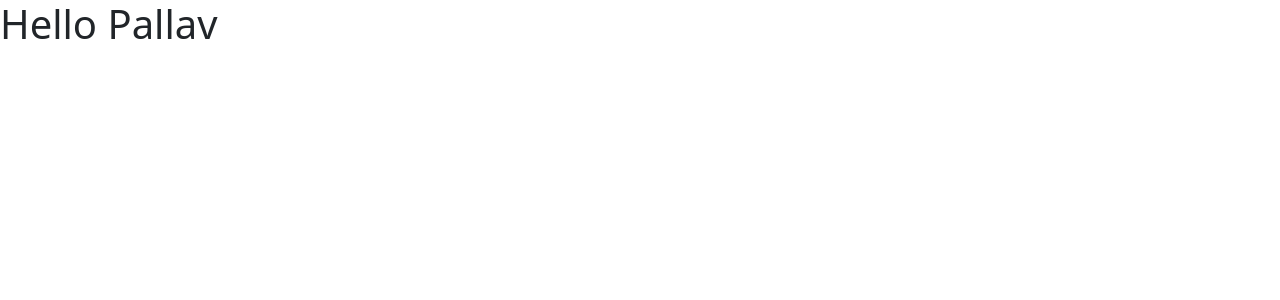
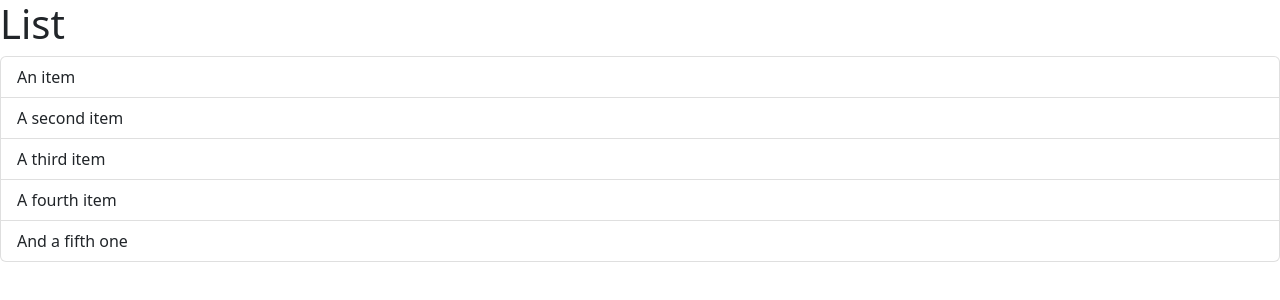
Before and after one commit to contrazap/react-app, a React (Vite) app: page / in a window 1280 px wide. Shown: the top 300 px of the page. Built offline with nearby package versions, Linux system fonts and the light colour scheme.

Commit message:
Added fragment tag

```diff
--- a/src/App.tsx
+++ b/src/App.tsx
@@ -1,7 +1,7 @@
-import Message from "./Message";
+import ListGroup from "./components/ListGroup";
 
 function App() {
-  return <div><Message /></div>
+  return <div><ListGroup /></div>
 }
 
 export default App;
--- a/src/components/ListGroup.tsx
+++ b/src/components/ListGroup.tsx
@@ -1,5 +1,18 @@
+import { Fragment } from "react";
+
 function ListGroup() {
-    return <h1>List Group</h1>
+  return (
+    <Fragment>
+      <h1>List</h1>
+      <ul className="list-group">
+        <li className="list-group-item">An item</li>
+        <li className="list-group-item">A second item</li>
+        <li className="list-group-item">A third item</li>
+        <li className="list-group-item">A fourth item</li>
+        <li className="list-group-item">And a fifth one</li>
+      </ul>
+    </Fragment>
+  );
 }
 
 export default ListGroup;
```
